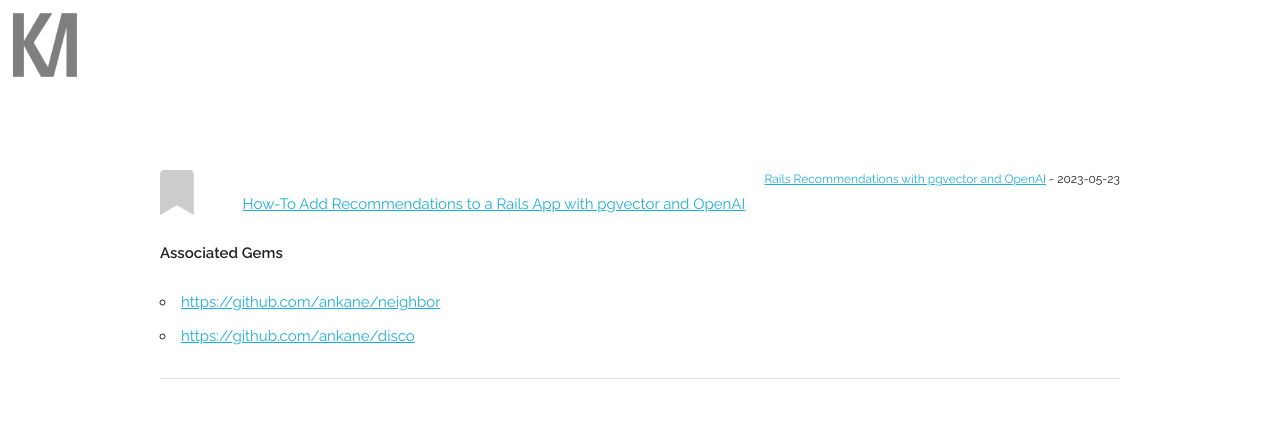
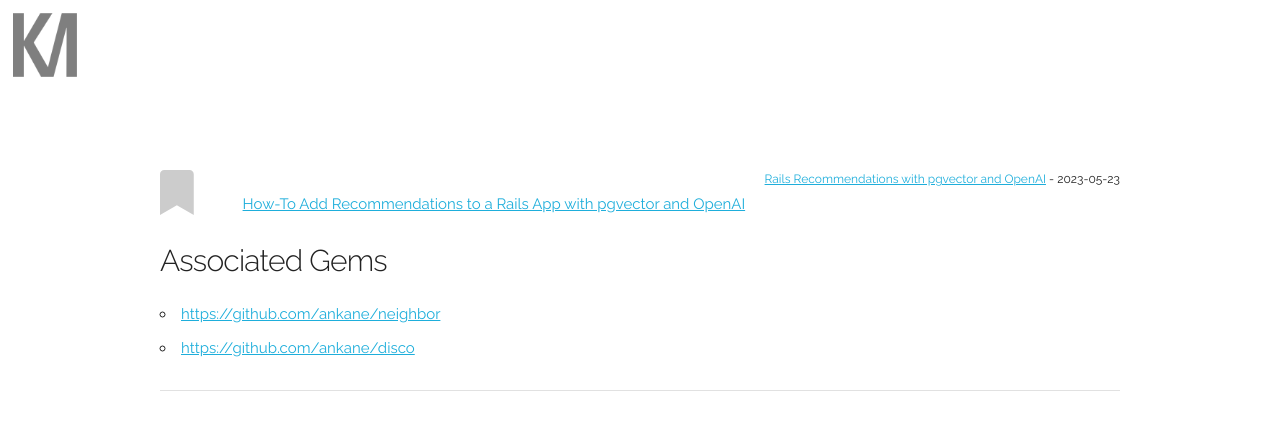
Before and after one commit to kamiller/kamiller.github.com, a Jekyll site: the page built from _posts/2023-05-23-ai-recommendations-rails.md, in a window 1280 px wide. Shown: the top 430 px of the page. Built offline with Jekyll 4.4.1, drawn with Linux system fonts in a browser that asks for light colours; nearby versions of some CDN libraries; comment, search, counter and statistics services are not loaded.

Commit message:
fixed layout

```diff
--- a/_layouts/post.html
+++ b/_layouts/post.html
@@ -43,6 +43,7 @@
     <a href="{{ page.url }}">{{page.title}}</a> - {{ page.date | date: '%Y-%m-%d' }}
   </small>
 </div>
+
 <i class="fas fa-bookmark fa-3x"></i> {{ page.content | markdownify }}
 
 </div>
@@ -53,9 +54,7 @@
     <a href="{{ page.url }}">{{page.title}}</a> - {{ page.date | date: '%Y-%m-%d' }}
   </small>
 </div>
-<div class="bookmark-content">
 {{ page.content | markdownify }}
-</div>
 
 <hr />
 {% endif %}
--- a/_posts/2023-05-23-ai-recommendations-rails.md
+++ b/_posts/2023-05-23-ai-recommendations-rails.md
@@ -5,9 +5,9 @@
 category: bookmark
 ---
 
-[How-To Add Recommendations to a Rails App with pgvector and OpenAI](https://medium.com/@mauricio/how-to-add-recommendations-to-a-rails-app-with-pgvector-and-openai-881d87915fb2)<br>
+[How-To Add Recommendations to a Rails App with pgvector and OpenAI](https://medium.com/@mauricio/how-to-add-recommendations-to-a-rails-app-with-pgvector-and-openai-881d87915fb2)
 
-**Associated Gems**
+#### Associated Gems
 
 - [https://github.com/ankane/neighbor](https://github.com/ankane/neighbor)
 - [https://github.com/ankane/disco](https://github.com/ankane/disco)
```
Also changed, not shown: _posts/2023-05-27-pmf-survey.md (+1 -1 lines).
